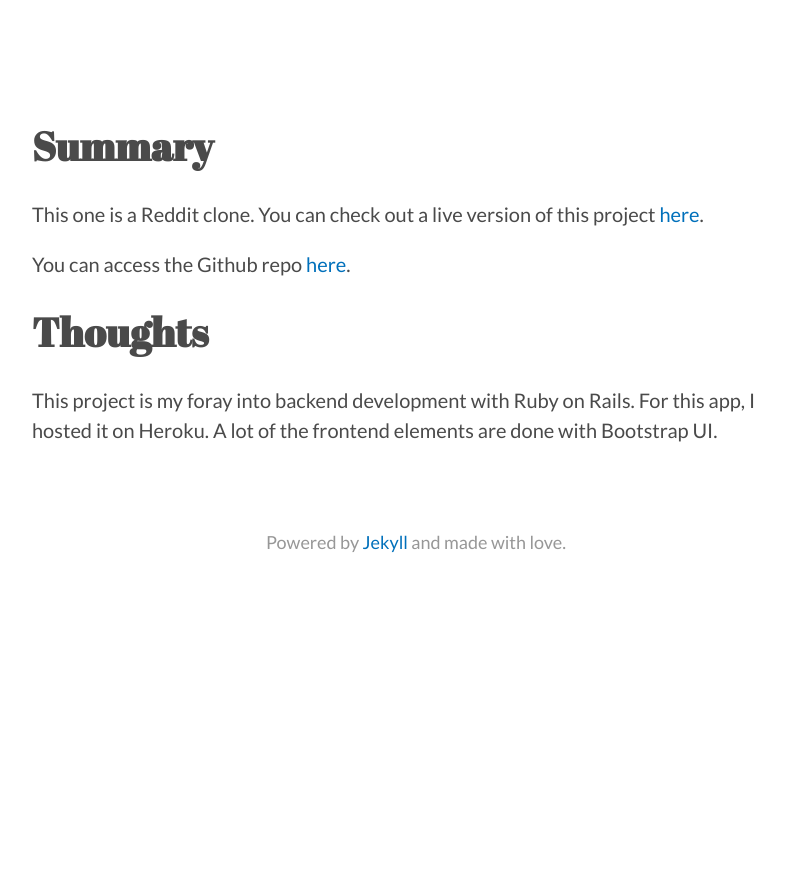
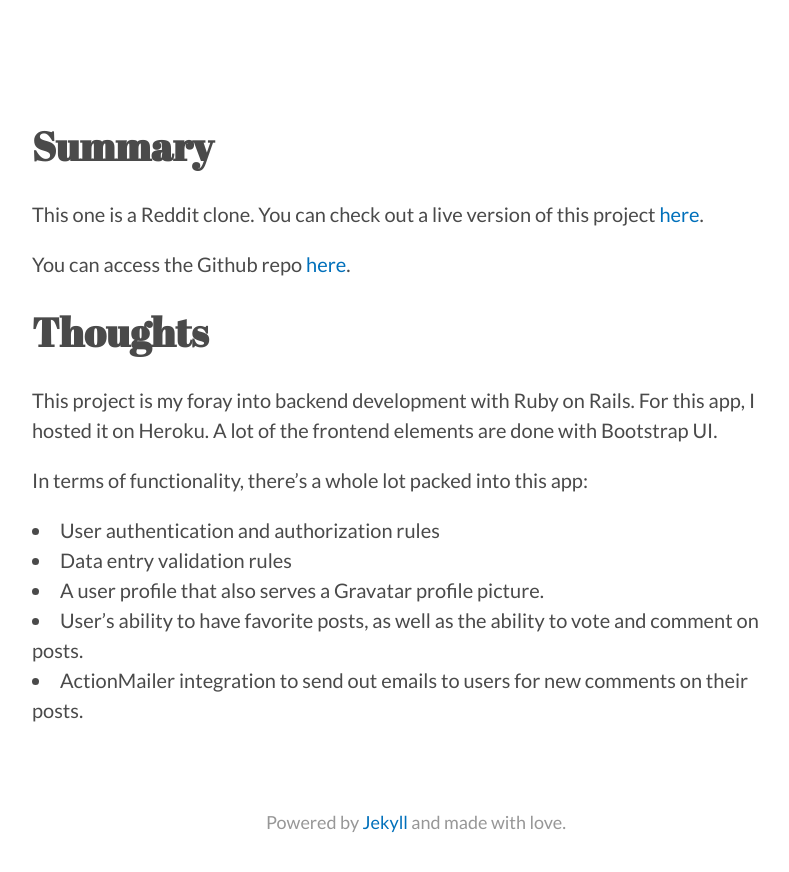
Before and after one commit to aizkhaj/aizkhaj.github.io, a Jekyll site: the page built from _portfolio/2017-04-27-bloccit.md, in a window 1280 px wide and 900 px high, scrolled down 749 px. Shown: the top 872 px of the window, without its empty margins (224-1013 px from the left). Built offline with Jekyll 4.4.1, drawn with Linux system fonts in a browser that asks for light colours; nearby versions of some CDN libraries; before the commit the page ends 1369 px from its top, so only the background shows below that.

Commit message:
bloccit page completed.

```diff
--- a/_portfolio/2017-04-27-bloccit.md
+++ b/_portfolio/2017-04-27-bloccit.md
@@ -18,3 +18,10 @@ You can access the Github repo [here](https://github.com/aizkhaj/bloccit).
 ## Thoughts
 
 This project is my foray into backend development with Ruby on Rails. For this app, I hosted it on Heroku. A lot of the frontend elements are done with Bootstrap UI.
+
+In terms of functionality, there's a whole lot packed into this app:
+* User authentication and authorization rules
+* Data entry validation rules
+* A user profile that also serves a Gravatar profile picture.
+* User's ability to have favorite posts, as well as the ability to vote and comment on posts.
+* ActionMailer integration to send out emails to users for new comments on their posts.
```
